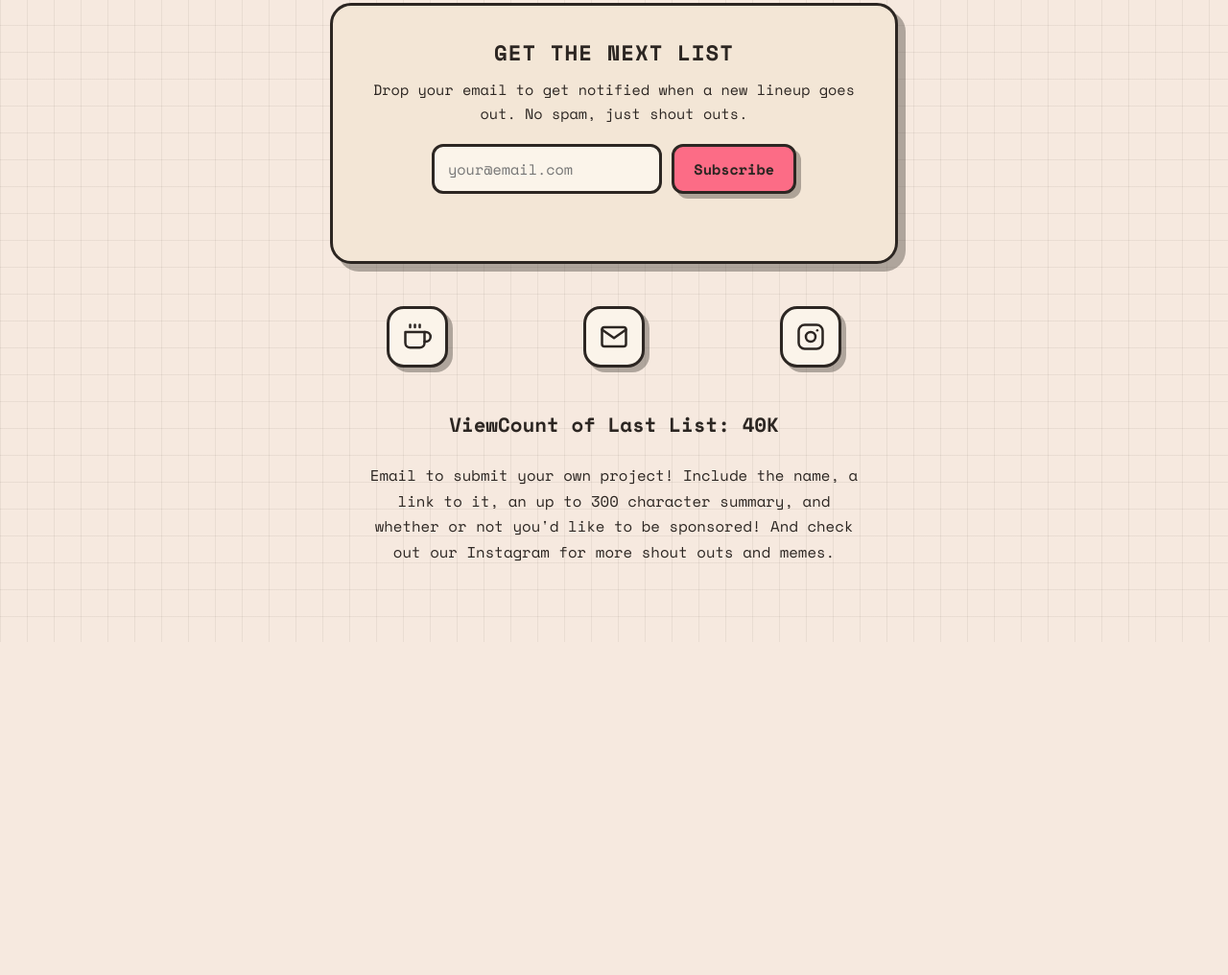
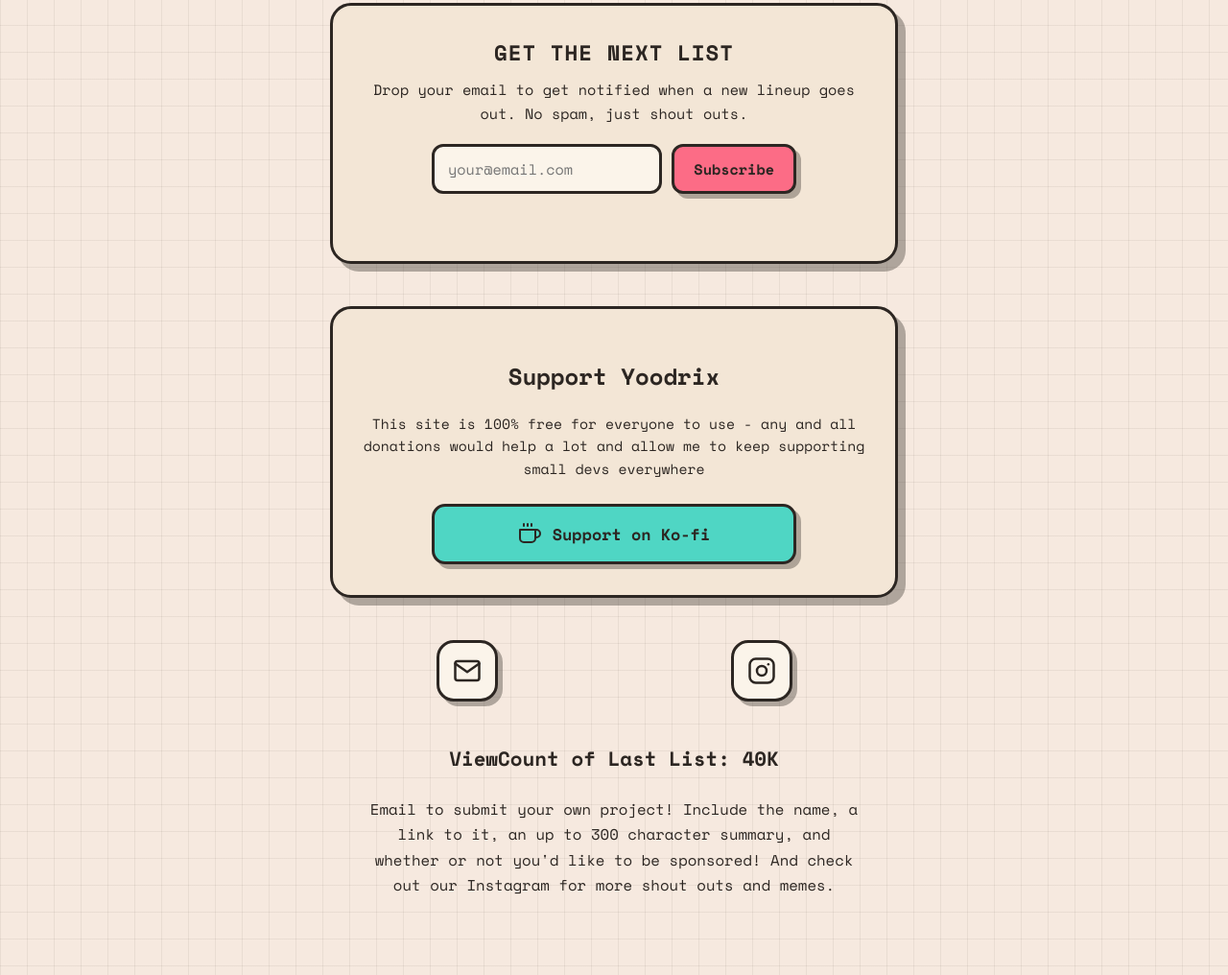
Before and after one commit to yoodrix/yoodrix.github.io, a plain HTML site: page index.html in a window 1280 px wide. Shown: the part 2550-3566 px from the top of the page at 96% size. Before the commit the page ends 3219 px from the top, so only its background shows below. Drawn offline with nearby package versions, Linux system fonts and the light colour scheme.

Commit message:
Update index.html

```diff
--- a/index.html
+++ b/index.html
@@ -218,6 +218,47 @@
   .signup-msg.error{ color: #a33; font-weight: 700; }
   .signup-msg.demo{ color: #6b5c00; }
 
+  /* --- NEW KO-FI SUPPORT CARD STYLES --- */
+  .support-card {
+    border-radius: 22px;
+    border: 3px solid var(--ink);
+    box-shadow: 8px 8px 0 var(--card-shadow);
+    padding: 32px 26px;
+    margin-bottom: 44px;
+    background: var(--card-cream);
+    text-align: center;
+  }
+
+  .support-card p {
+    font-size: 0.92rem;
+    line-height: 1.6;
+    margin: 0 0 24px;
+  }
+
+  .support-btn {
+    display: inline-flex;
+    align-items: center;
+    justify-content: center;
+    gap: 12px;
+    width: 100%;
+    max-width: 380px;
+    font-family: inherit;
+    font-size: 1.05rem;
+    font-weight: 700;
+    padding: 16px 24px;
+    background: var(--card-teal);
+    border: 3px solid var(--ink);
+    border-radius: 14px;
+    box-shadow: 5px 5px 0 var(--card-shadow);
+    text-decoration: none;
+    color: var(--ink);
+    transition: transform 0.15s ease;
+  }
+
+  .support-btn:hover { transform: translate(-2px, -2px); }
+  .support-btn:active { transform: translate(1px, 1px); box-shadow: 3px 3px 0 var(--card-shadow); }
+  .support-btn svg { width: 24px; height: 24px; }
+
   @media (max-width: 480px){
     .brand{ font-size: 1.6rem; }
     .card{ padding: 26px 18px; }
@@ -285,8 +326,18 @@
         <p class="signup-msg" id="signup-msg"></p>
       </div>
 
+      <!-- NEW WIDE AND CENTERED SUPPORT CARD -->
+      <div class="support-card">
+        <h2>Support Yoodrix</h2>
+        <p>This site is 100% free for everyone to use - any and all donations would help a lot and allow me to keep supporting small devs everywhere</p>
+        <a class="support-btn" href="${data.social.coffee}" target="_blank" rel="noopener" aria-label="Support Yoodrix on Ko-fi">
+          ${COFFEE_SVG}
+          <span>Support on Ko-fi</span>
+        </a>
+      </div>
+
+      <!-- SOCIAL ROW (NOW WITH COFFEE REMOVED FOR A CLEANER LOOK) -->
       <div class="social-row">
-        <a class="icon-btn" href="${data.social.coffee}" target="_blank" rel="noopener" aria-label="Buy Me A Coffee">${COFFEE_SVG}</a>
         <a class="icon-btn" href="${data.social.email}" aria-label="Email">${EMAIL_SVG}</a>
         <a class="icon-btn" href="${data.social.instagram}" target="_blank" rel="noopener" aria-label="Instagram">${INSTAGRAM_SVG}</a>
       </div>
@@ -314,15 +365,12 @@
       const email = emailInput.value.trim();
       if(!email){ return; }
 
-      // DEMO MODE: no real Buttondown username set yet, so we simulate success
-      // locally. This lets you test the form/UI before wiring up the real account.
       if(!buttondownUsername || buttondownUsername === "YOUR_USERNAME"){
         showMsg("✓ (Demo) Would have subscribed: " + email + " — set buttondownUsername in data.json to go live.", "demo");
         form.reset();
         return;
       }
 
-      // LIVE MODE: real submission to Buttondown once username is set
       try{
         showMsg("Submitting…", "demo");
         const resp = await fetch(
```
